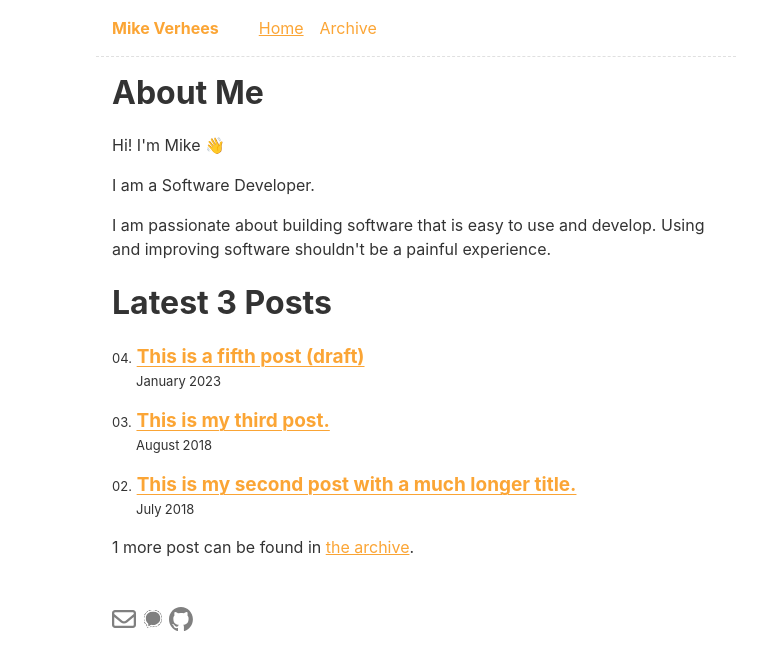
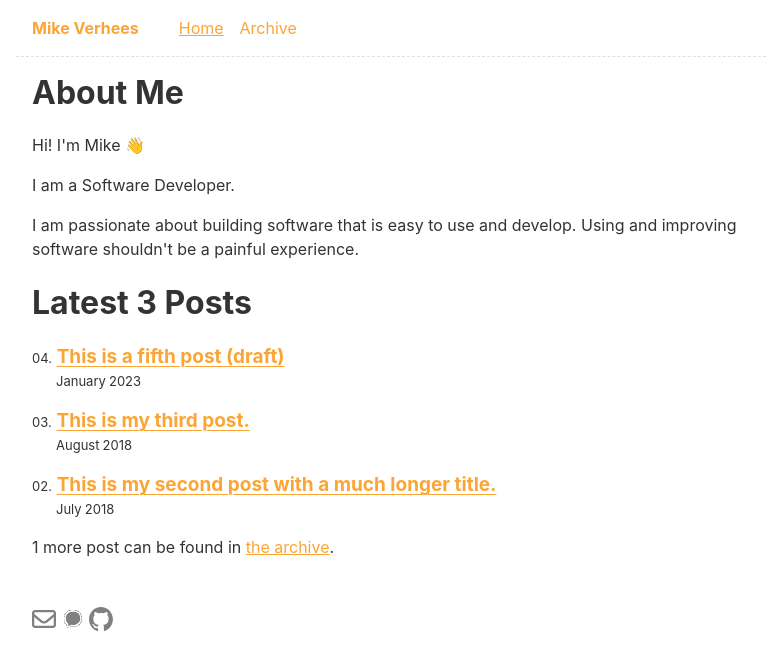
Before and after one commit to MikeVerhees/mikeverhees.com, an Eleventy site: page content/index.njk in a window 1280 px wide. Shown: the whole page, without its empty margins (224-991 px from the left). Built offline with nearby package versions, Linux system fonts and the light colour scheme; Eleventy itself is replaced by a stand-in of ours; files that its build step writes are made by us from their sources.

Commit message:
wider page content

```diff
--- a/public/css/index.css
+++ b/public/css/index.css
@@ -63,7 +63,7 @@ html {
 	overflow-y: scroll;
 }
 body {
-	max-width: 40em;
+	max-width: 800px;
 }
 
 
```
